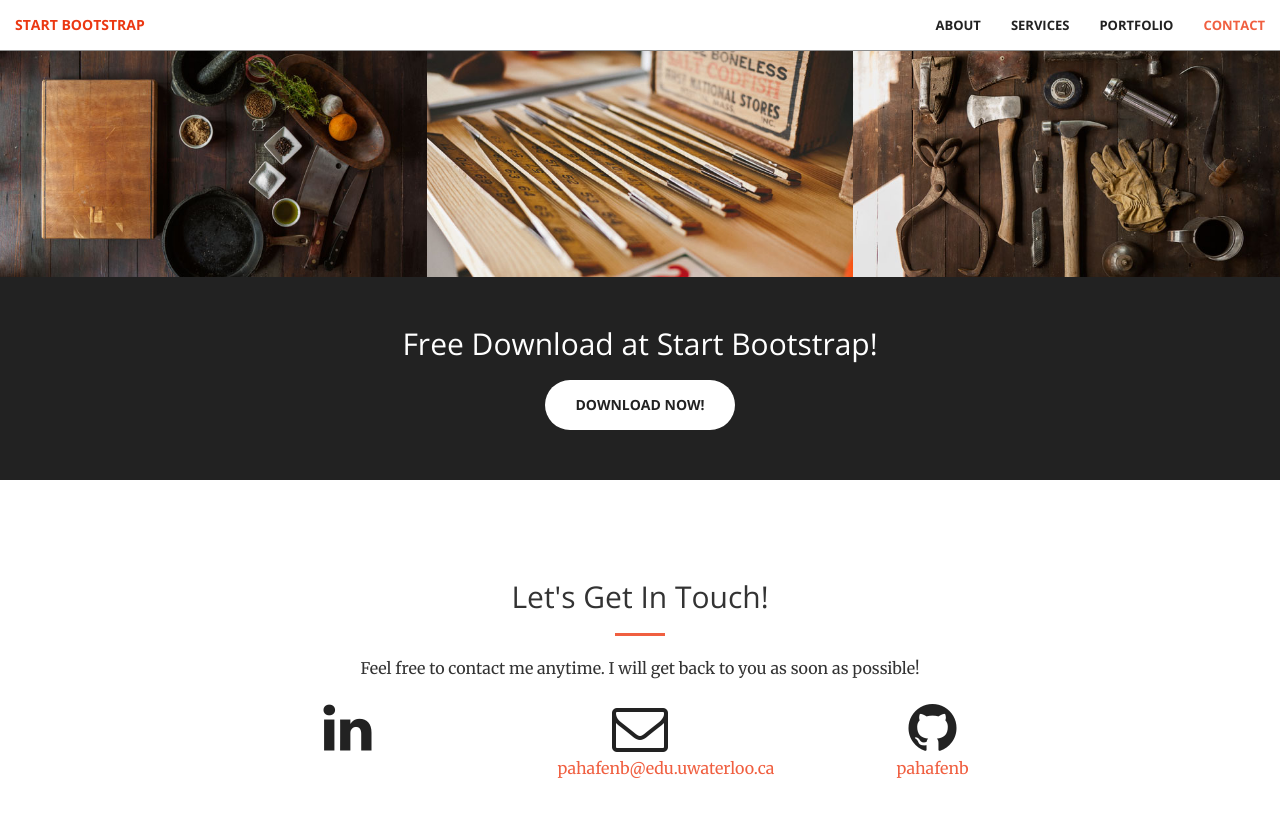
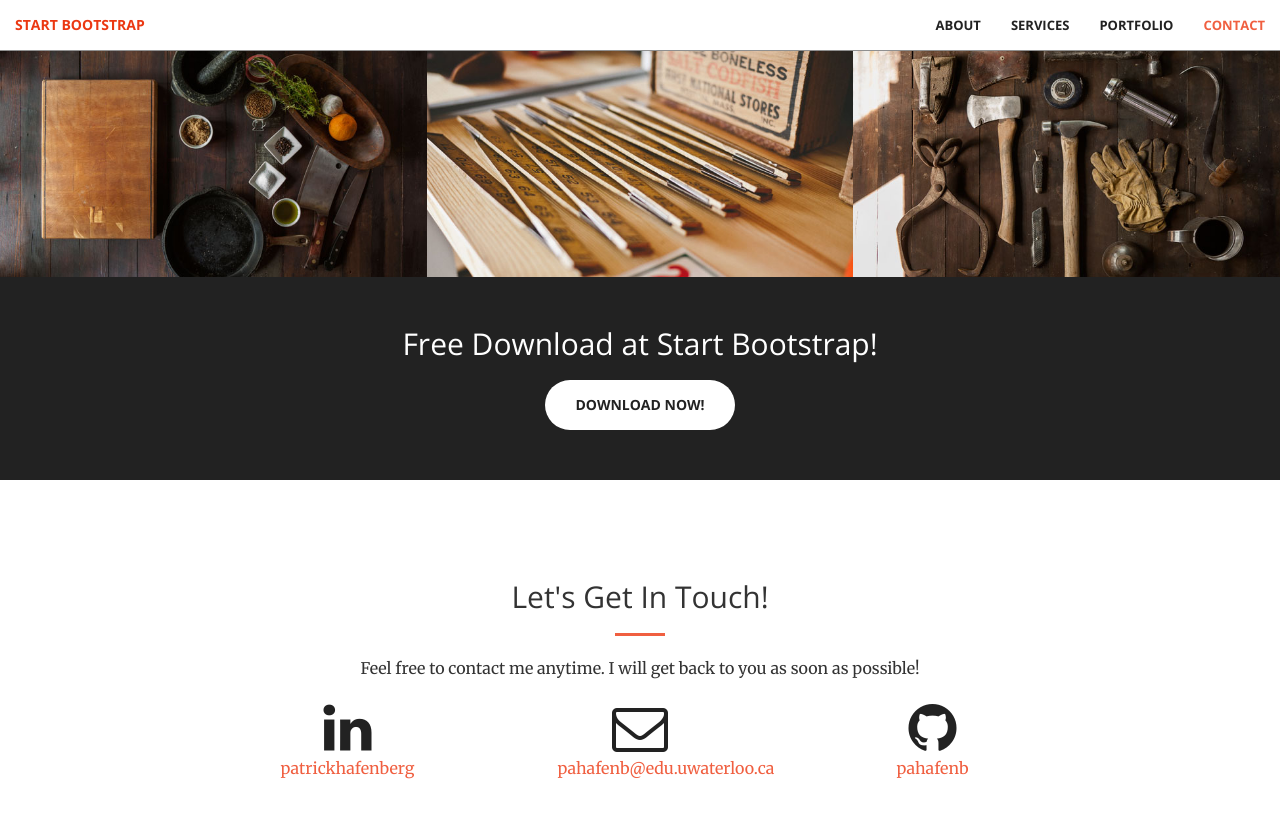
Before and after one commit to pahafenb/pahafenb.github.io, a Jekyll site: the page built from index.html, in a window 1280 px wide and 900 px high, scrolled down 1957 px. Shown: the top 818 px of the window. Built offline with Jekyll 4.4.1, drawn with Linux system fonts in a browser that asks for light colours.

Commit message:
Update contact.html

```diff
--- a/_includes/contact.html
+++ b/_includes/contact.html
@@ -9,7 +9,7 @@
         <div class="col-lg-2 col-lg-offset-2 text-center">
             <a href="https://www.linkedin.com/in/{{ site.linkedin_username }}">
                 <i class="fa fa-linkedin fa-3x wow bounceIn" data-wow-delay=".1s"></i>
-                <p>{{ site.twitter_username }}</p>
+                <p>{{ site.linkedin_username }}</p>
             </a>
         </div>
         <div class="col-lg-2 col-lg-offset-1 text-center">
```
